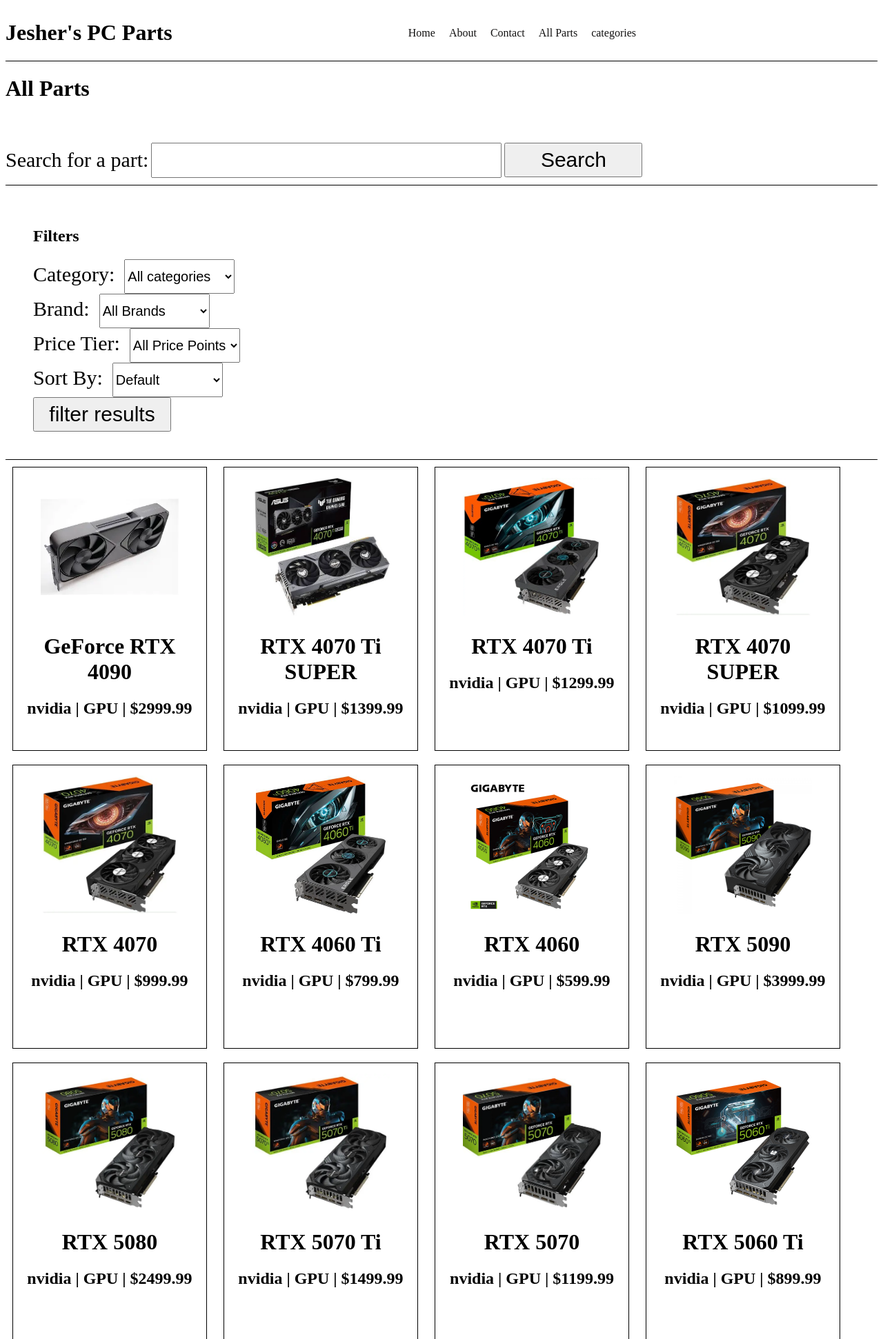
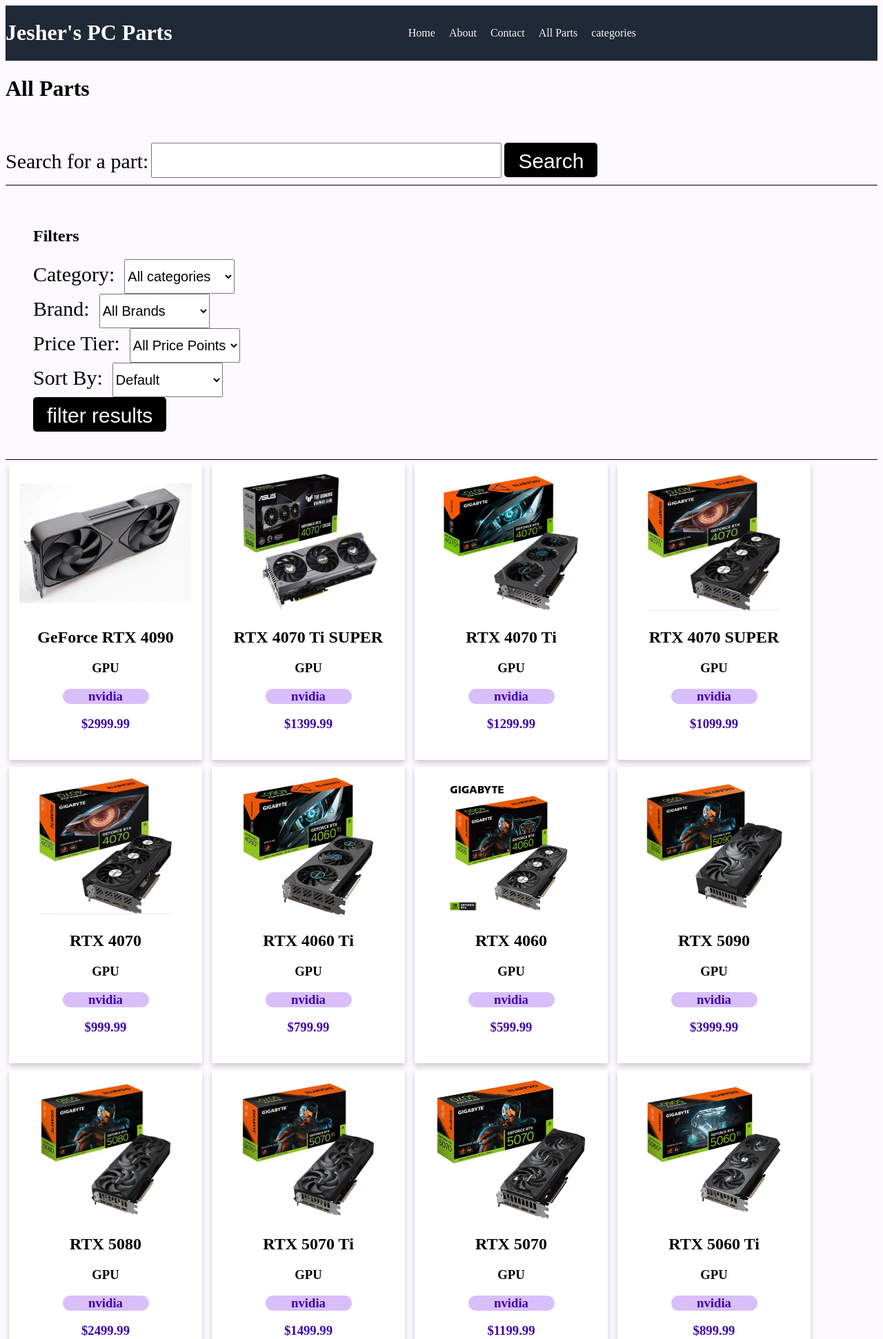
Before and after one commit to jesher-py/L2-digi, a Flask app: page /parts in a window 1280 px wide. Shown: the top 1942 px of the page at 69% size. Run offline with Flask 3, Linux system fonts and the light colour scheme; data comes from the database, SQL or seed files in the repository; both versions use the stored data as it was after the commit.

Commit message:
styled buttons, backround, image and carded parts. then tweaked the order of the for loop slightly

```diff
--- a/static/style.css
+++ b/static/style.css
@@ -1,16 +1,25 @@
 /* header, navigation bar, and dropdown menu styles */
 header {
+    background-color: #1F2937;
+    color: white;
     display: flex;
     justify-content: space-between;
     align-items: center;
-    border-bottom: 1px solid black;
+    border-bottom: 1px solid rgb(245, 241, 241);
 }
 
+/* main backround color */
+body{
+    color: rgb(0, 0, 0);
+    background-color: rgb(252, 250, 255);
+}
+/* link styles */
 a{
     text-decoration: none;
     color: black;
 }
 
+/* navigation bar styles */
 nav ul{
     display: flex;
     gap: 20px;
@@ -22,7 +31,7 @@ nav {
 }
 
 nav ul li a {
-    color: rgb(19, 18, 18);
+    color: rgb(248, 244, 244);
     text-decoration: none;
 }
 
@@ -45,23 +54,19 @@ nav ul li a {
 .dropdown-content a {
     color: black;
     padding: 12px 16px;
-    text-decoration: none;
     display: block;
 }
 
 img {
-    width: 200px;
+    width: 100%;
     height: 200px;
     object-fit: contain;
-}
-
-body {
-    text-decoration: none;
-    color: rgb(0, 0, 0);
+    margin-bottom: 0px;
 }
 
 
-/* Style the search input field */
+
+/* Style the search, select, label and input */
 
 .search-bar {
     margin-bottom: 10px;
@@ -80,10 +85,29 @@ input[type="text"] {
     vertical-align: top;
 }
 
-input[type="submit"] {
-    width: 200px;
+/* sumbit button style */
+input[type="submit"], .button {
+    width: auto;
     height: 50px;
+    padding: 10px 20px;
+    border-radius: 5px;
+    border: none;
     font-size: 30px;
+    display: inline-block;
+    background-color: rgb(0, 0, 1);
+    color: white;
+    cursor: pointer;
+    vertical-align: center;
+}
+
+.button{
+    height: auto;
+    text-align: center;
+}
+
+input[type="submit"]:hover, .button:hover {
+    background-color: rgb(47, 2, 103);
+
 }
 
 select {
@@ -104,8 +128,8 @@ select {
 }
 
 .part-image {
-    width: 200px;
-    height: 200px;
+    width: 100%;
+    height: 400px;
     object-fit: contain;
     margin-bottom: 80px;
 }
@@ -121,14 +145,33 @@ select {
     display: inline-block;
     text-decoration: none;
     color: black;
-    margin: 10px;
+    background-color: white;
+    margin: 5px;
     padding: 15px;
     text-align: center;
-    border: 1px solid black;
     width: 250px;
-    height: 380px;
+    height: 400px;
     object-fit: cover;
     vertical-align: top;
+    box-shadow: 0 4px 8px 0 rgba(0, 0, 0, 0.2);
+}
+
+/* Add a hover effect to the carded parts */
+.carded-parts:hover {
+    transform: translateY(-5px);
+    box-shadow: 0 8px 16px 0 rgba(0, 0, 0, 0.2);
+}
+
+.part-category{
+    background-color: rgb(217, 191, 250);
+    text-align: center;
+    width: 50%;
+    margin: auto;
+    border-radius: 15px;
+}
+
+.part-price, .part-category{
+    color: rgb(61, 0, 175);
 }
 
 .filter-options {
@@ -136,16 +179,3 @@ select {
     border-top: 1px solid black;
     padding: 40px;
 }
-
-
-
-.view-all-button {
-    display: inline-block;
-    padding: 10px 20px;
-    font-size: 16px;
-    text-decoration: none;
-    color: white;
-    background-color: black;
-    border-radius: 5px;
-    margin-top: 20px;
-}
--- a/templates/parts.html
+++ b/templates/parts.html
@@ -69,18 +69,20 @@
 
 
 
-    <input class="button" type="submit" value="filter results">
+    <input type="submit" value="filter results">
  </form>
 
 
-<!-- for loop to display all the parts, with the name, brand, price, category -->
+<!-- for loop to display all the parts -->
 
     {% for part in results %}
     <a href="/detail/{{ part[0] }}" class="part-link">
         <div class="carded-parts">
             <img src="{{ url_for('static', filename=part[1]) }}" alt="{{ part[2] }}">
-            <h1>{{ part[2] }}</h1>
-            <h2>{{ part[3] }} | {{ part[4] }} | ${{ part[5] }}</h2>
+            <h2>{{ part[2] }}</h2> <!-- name -->
+            <h3>{{ part[4] }}</h3> <!-- brand -->
+            <h3 class="part-category">{{ part[3] }}</h3> <!-- category -->
+            <h3 class="part-price">${{ part[5] }}</h3> <!-- price -->
         </div>
     </a>
     {% else %}
```
Also changed, not shown: Database.db.
